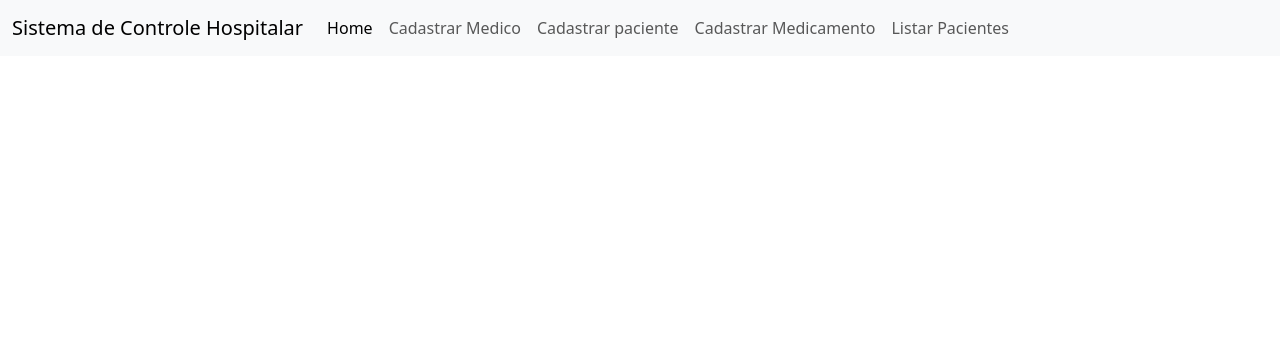
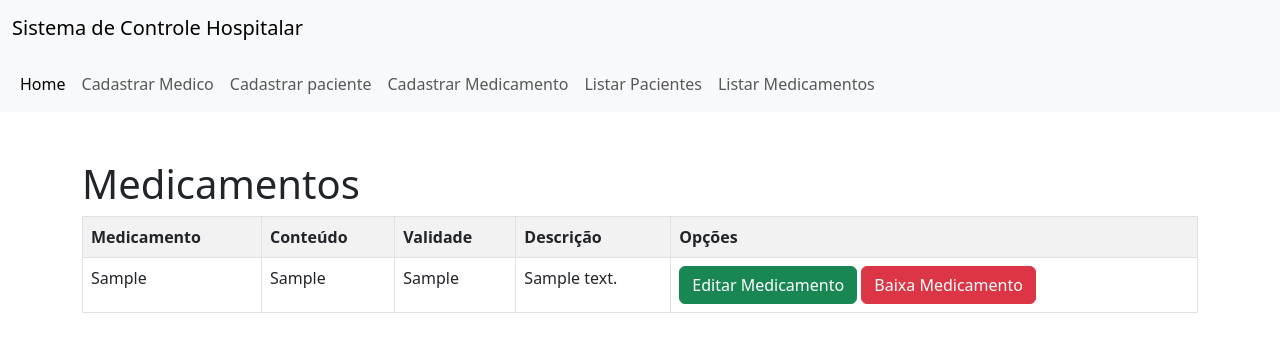
Before and after one commit to AndradeCCS/paper-2023-1, a PHP site: page /index.php?page=listar-medicamento in a window 1280 px wide. Shown: the top 352 px of the page. Run offline with PHP 8.4, Linux system fonts and the light colour scheme; tables that the repository leaves empty or names only in its code hold one stand-in row (values such as "Sample post").

Commit message:
criado a view dos t abaela medicamentos, não ainda não está salvando pelo navegador,adicionei umregistro direto no banco para testar a view.

```diff
--- a/index.php
+++ b/index.php
@@ -12,9 +12,19 @@
     <nav class="navbar navbar-expand-lg bg-light">
       <div class="container-fluid">
         <a class="navbar-brand" href="#">Sistema de Controle Hospitalar</a>
+
+      </div>
+  </header>
+
+  <main>
+    <section>
+      <nav class="navbar navbar-expand-lg bg-light">
+        <div class="container-fluid">
+
           <button class="navbar-toggler" type="button" data-bs-toggle="collapse" data-bs-target="#navbarSupportedContent" aria-controls="navbarSupportedContent" aria-expanded="false" aria-label="Toggle navigation">
             <span class="navbar-toggler-icon"></span>
           </button>
+
           <div class="collapse navbar-collapse" id="navbarSupportedContent">
             <ul class="navbar-nav me-auto mb-2 mb-lg-0">
               <li class="nav-item">
@@ -32,9 +42,14 @@
               <li class="nav-item-listar-paciente">
                 <a class="nav-link" href="?page=listar">Listar Pacientes</a>
               </li>
-  </header>
+              <li class="nav-item-listar-medicamento">
+                <a class="nav-link" href="?page=listar-medicamento">Listar Medicamentos</a>
+              </li>
+            </div>
 
-  <main>
+        </div>
+    </section>
+    <section>
       <div class="container">
         <div class="row">
           <div class="col mt-5">
@@ -53,6 +68,9 @@
                 case"listar":
                   include("listar-pacientes.php");
                 break;
+                case"listar-medicamento":
+                  include("listar-medicamento.php");
+                break;
                 case"med":
                   include("salvar-med.php");
                 break;
@@ -64,7 +82,7 @@
           </div>
         </div>
       </div>
-    </nav>
+    </section>
   </main>
       <script src="js/bootstrap.bundle.min.js"></script>
   </body>
--- /dev/null
+++ b/listar-medicamento.php
@@ -0,0 +1,32 @@
+<h1>Medicamentos</h1>
+
+<?php
+      $sql = "SELECT * FROM medicamentos";
+
+      $res = $conn->query($sql);
+
+      $qtd = $res->num_rows;
+
+      if($qtd > 0){
+        print "<table class='table table-hover table-striped table-bordered'>";
+        print "<tr>";
+        print "<th>Medicamento</th>";
+        print "<th>Conteúdo</th>";
+        print "<th>Validade</th>";
+        print "<th>Descrição</th>";
+        print "<th>Opções</th>";
+        print "</tr>";
+        while($row = $res->fetch_object()){
+            print "<tr>";
+            print "<td>".$row->medicamento."</td>";
+            print "<td>".$row->conteudo."</td>";
+            print "<td>".$row->validade."</td>";
+            print "<td>".$row->descricao."</td>";
+            print "<td>
+                       <button class='btn btn-success'>Editar Medicamento</button>
+                       <button class='btn btn-danger'>Baixa Medicamento</button></td>";
+            print "</tr>";
+
+
+        }
+      }
--- a/listar-pacientes.php
+++ b/listar-pacientes.php
@@ -15,7 +15,7 @@
         print "<th>Endereço</th>";
         print "<th>Data de Nascimento</th>";
         print "<th>Leito</th>";
-        print "<th>Médicos</th>";
+        print "<th>Opções</th>";
         print "</tr>";
         while($row = $res->fetch_object()){
             print "<tr>";
--- a/novo-medicamento.php
+++ b/novo-medicamento.php
@@ -1,5 +1,5 @@
 <h1>Medicamento</h1>
-<form action="?page=medicamento" method="post">
+<form action="?page=listar-medicamento" method="post">
     <input type="hidden" name="acao" value="cadastrar">
 
     <div class="mb-3">
--- a/salvar-medicamento.php
+++ b/salvar-medicamento.php
@@ -16,7 +16,7 @@
                 print "<script>alert('Medicamento cadastrado com sucesso!');</script>";
                 print "<script>location.href='?page=listar';</script>";
               }else{
-                print "<script>alert('Não foi possível cadastrar novo medicamento');</script>";
+
               }
 
         break;
```
Also changed, not shown: salvar-med.php (indentation only). Lines whose indentation alone changed are shown as unchanged.
